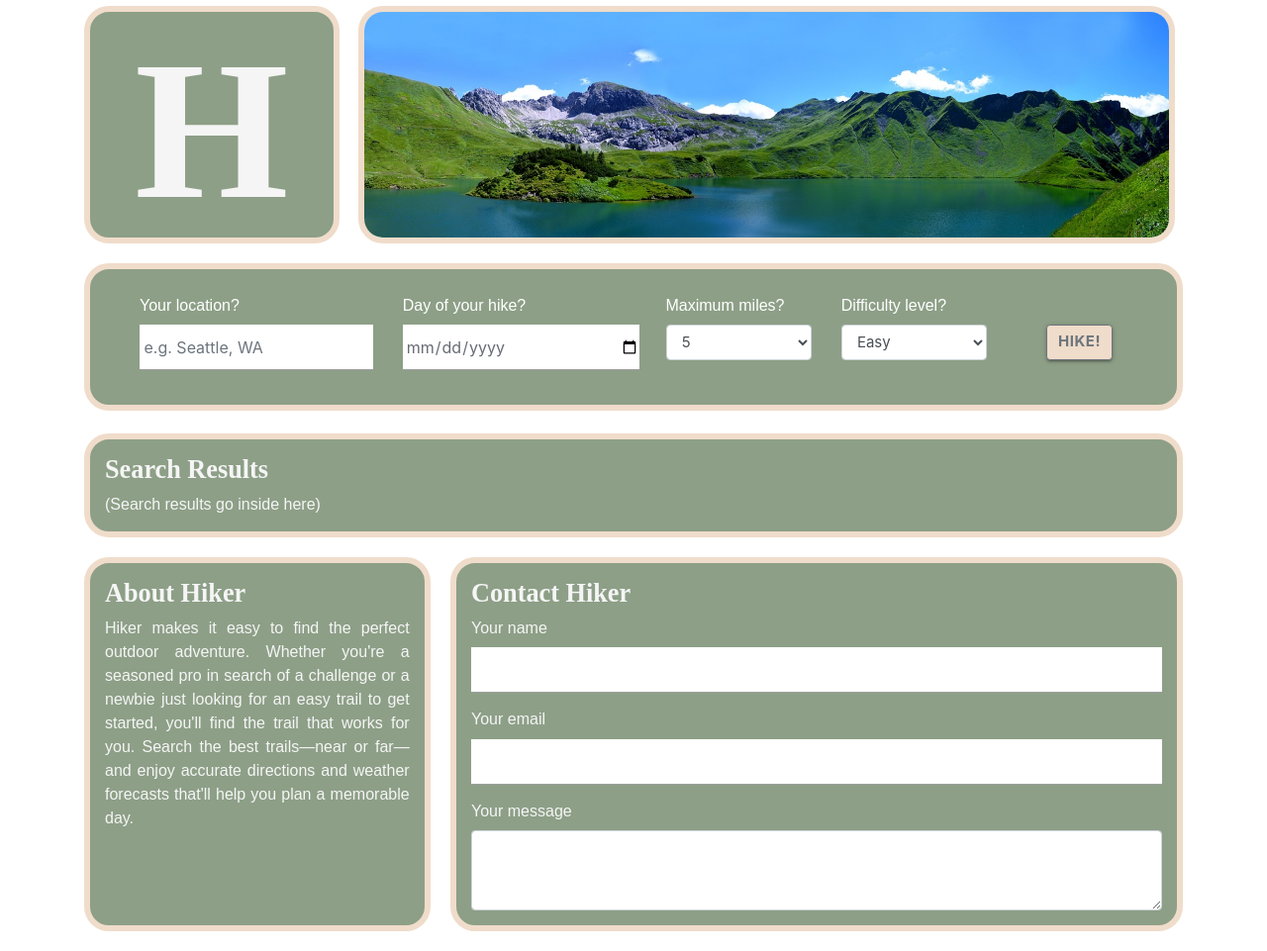
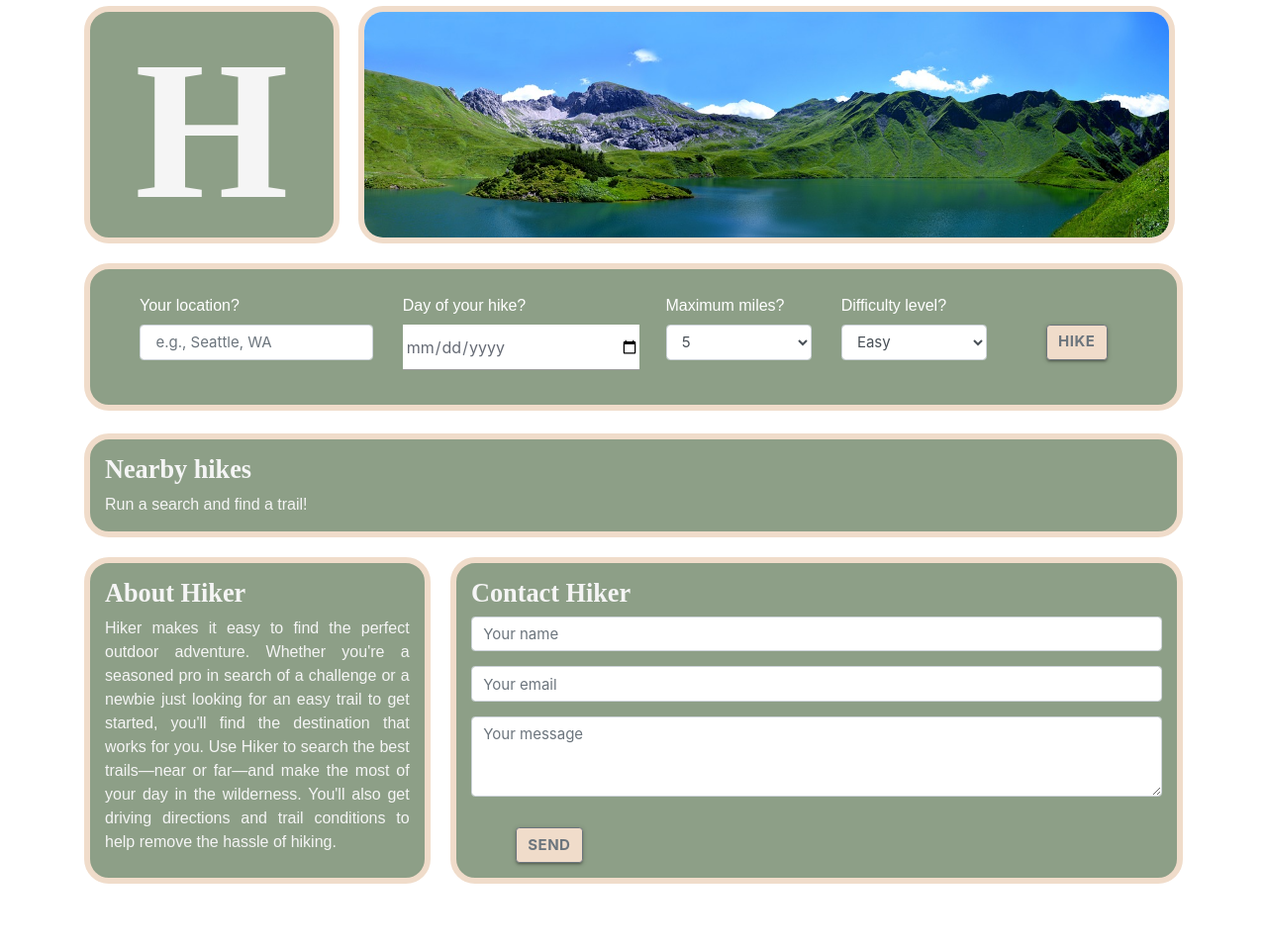
Before and after one commit to michaelpdwyer/Project-Batman, a plain HTML site: page index.html in a window 1280 px wide. Shown: the part 81-1042 px from the top of the page at 99% size. After the commit the page ends 994 px from the top, so only its background shows below. Drawn offline with nearby package versions, Linux system fonts and the light colour scheme; a script that the page names is missing.

Commit message:
Final index.html

```diff
--- a/index.html
+++ b/index.html
@@ -3,9 +3,10 @@
 
 <head>
     <meta charset="UTF-8">
+    <link rel="icon" type="image/png" href="assets/images/favicon.ico" />
     <meta name="viewport" content="width=device-width, initial-scale=1.0">
     <meta http-equiv="X-UA-Compatible" content="ie=edge">
-    <title>Project Batman</title>
+    <title>Hiker</title>
 
     <!-- Compiled and minified CSS -->
     <link rel="stylesheet" href="https://cdnjs.cloudflare.com/ajax/libs/materialize/1.0.0/css/materialize.min.css">
@@ -36,8 +37,8 @@
             <div class="nav-wrapper">
                 <a id="logo" class="brand-logo">Hiker</a>
                 <ul class="right hide-on-med-and-down">
-                    <li><a href="sass.html">About</a></li>
-                    <li><a href="badges.html">Contact Us</a></li>
+                    <li><a href="#about">About</a></li>
+                    <li><a href="#contact">Contact</a></li>
                 </ul>
             </div>
         </nav>
@@ -64,16 +65,17 @@
         <div class="inputContainer">
             <div class="row">
                 <!-- Location -->
-                <div class="col-sm-3 sectionInput">
+                <div class="col-sm-3">
                     <div class="form-group">
                         <label for="formGroupExampleInput">
                             <div id="white">Your location?</div>
                         </label>
-                        <input type="text" class="form-control" id="userLocation" placeholder=" e.g. Seattle, WA">
+                        <input type=" text" class="form-control" id="userLocation" placeholder=" e.g., Seattle, WA"
+                            onfocus="this.placeholder = ''" onblur="this.placeholder = 'e.g., Seattle, WA'">
                     </div>
                 </div>
                 <!-- Date -->
-                <div class="col-sm-3 sectionInput">
+                <div class="col-sm-3">
                     <div class="form-group">
                         <label for="exampleFormControlSelect1">
                             <div id="white">Day of your hike?</div>
@@ -83,7 +85,7 @@
                     </div>
                 </div>
                 <!-- Mile Radius -->
-                <div class="col-sm-2 sectionInput">
+                <div class="col-sm-2">
                     <div class="form-group">
                         <label for="exampleFormControlSelect1">
                             <div id="white">Maximum miles?</div>
@@ -100,7 +102,7 @@
                     </div>
                 </div>
                 <!-- Difficulty -->
-                <div class="col-sm-2 sectionInput">
+                <div class="col-sm-2">
                     <div class="form-group">
                         <label for="exampleFormControlSelect1">
                             <div id="white">Difficulty level?</div>
@@ -114,47 +116,48 @@
                     </div>
                 </div>
                 <!-- Submit Button -->
-                <div class="col-sm-2 sectionInput">
-                    <button id="submit" type="button" class="btn btn-outline-secondary">Hike!</button>
+                <div class="col-sm-2">
+                    <button id="submit" type="button" class="btn btn-outline-secondary">Hike</button>
                 </div>
             </div>
         </div><br>
 
         <div class="row">
             <div class="col-sm-12" id="tripDiv">
-                    <h3>Search Results</h3>
-                    <p>(Search results go inside here)</p>
+                <h3>Nearby hikes</h3>
+                <p>Run a search and find a trail!</p>
                 <!-- SEARCH RESULTS GO INSIDE HERE!!!!! -->
             </div>
         </div>
 
         <div class="row">
-                <div class="col-sm-4 sectionAbout">
+            <div id="about" class="col-sm-4 sectionAbout">
                 <!-- About me section here -->
                 <h3>About Hiker</h3>
-                    <p>Hiker makes it easy to find the perfect outdoor adventure. Whether you're a seasoned pro in
-                        search of
-                        a challenge or a newbie just looking for an easy trail to get started, you'll find the trail
-                        that
-                        works for you. Search the best trails&mdash;near or far&mdash;and enjoy accurate directions and
-                        weather forecasts that'll help you plan a memorable day.</p>
+                <p>Hiker makes it easy to find the perfect outdoor adventure. Whether you're a seasoned pro in search of
+                    a challenge or a newbie just looking for an easy trail to get started, you'll find the destination
+                    that works for you. Use Hiker to search the best trails&mdash;near or far&mdash;and make the most of
+                    your day in the wilderness. You'll also get driving directions and trail conditions to
+                    help remove the hassle of hiking. </p>
             </div>
-                <div class="col-sm-8 sectionContact">
+            <div id="contact" class="col-sm-8 sectionContact">
                 <!-- Contact section here -->
                 <h3>Contact Hiker</h3>
-                    <form>
+                <form action="mailto:michaelp.dwyer@gmail.com" method="post" enctype="text/plain">
                     <div class="form-group">
-                            <label for="exampleInputPassword1">Your name</label>
-                            <input type="password" class="form-control" id="exampleInputPassword1">
+                        <input type=" text" class="form-control" id="name" placeholder="Your name"
+                            onfocus="this.placeholder = ''" onblur="this.placeholder = 'Your name'">
                     </div>
                     <div class="form-group">
-                            <label for="exampleFormControlInput1">Your email</label>
-                            <input type="email" class="form-control" id="exampleFormControlInput1">
+                        <input type=" email" class="form-control" id="exampleFormControlInput1" placeholder="Your email"
+                            onfocus="this.placeholder = ''" onblur="this.placeholder = 'Your email'">
                     </div>
                     <div class="form-group">
-                            <label for="exampleFormControlTextarea1">Your message</label>
-                            <textarea class="form-control" id="exampleFormControlTextarea1" rows="3"></textarea>
-                        </div>
+                        <textarea class="form-control" id="exampleFormControlTextarea1" rows="3"
+                            placeholder="Your message" onfocus="this.placeholder = ''"
+                            onblur="this.placeholder = 'Your message'"></textarea>
+                        <div class="col-sm-2 sectionSend">
+                            <button id="submit" type="button" class="btn btn-outline-secondary">Send</button>
                 </form>
             </div>
         </div>
```
Lines whose indentation alone changed are shown as unchanged.
